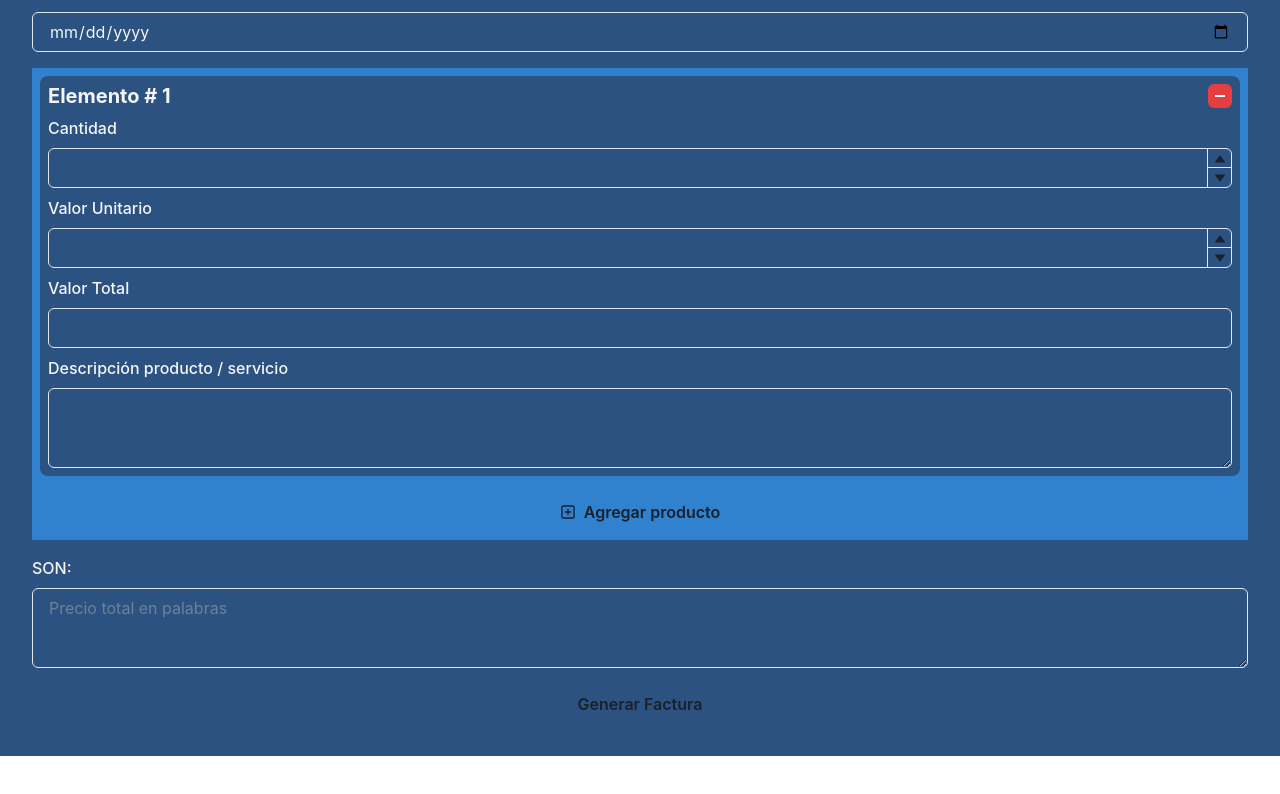
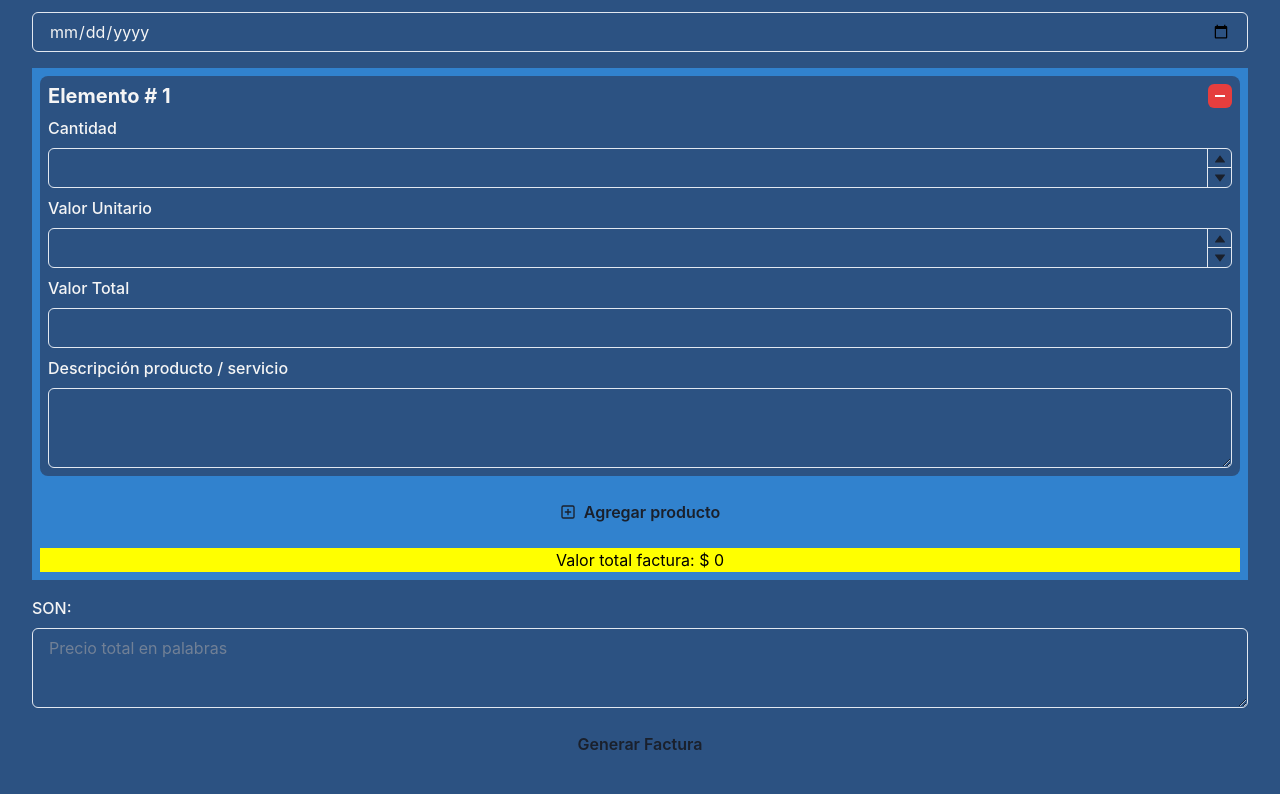
Before and after one commit to jhnemogap/emanuelimpresores-processes, a Next.js app: page /invoices/new in a window 1280 px wide. Shown: the part 599-1393 px from the top of the page. Before the commit the page ends 1355 px from the top, so only its background shows below. Built offline with nearby package versions, Linux system fonts and the light colour scheme.

Commit message:
feat: invoice total value in number mode

```diff
--- a/src/pages/invoices/new.tsx
+++ b/src/pages/invoices/new.tsx
@@ -11,11 +11,11 @@ import {
   NumberIncrementStepper,
   NumberInput,
   NumberInputField,
-  NumberInputStepper,
+  NumberInputStepper, Text,
   Textarea,
   VStack,
 } from '@chakra-ui/react';
-import { useEffect, useState } from 'react';
+import { useCallback, useEffect, useState } from 'react';
 import { MinusIcon, PlusSquareIcon } from '@chakra-ui/icons';
 
 import type { SyntheticEvent } from 'react';
@@ -129,6 +129,10 @@ function InvoiceProducts() {
     );
   }
 
+  const handleInvoiceTotalValue = useCallback(() => {
+    return formatCurrencyValue({ value: products.reduce((pv, p) => pv + p.totalValue, 0) });
+  }, [products]);
+
   return (
     <VStack
       as='section'
@@ -146,9 +150,14 @@ function InvoiceProducts() {
           onDelete={handleDeleteProduct}
         />
       ))}
-        <Button variant='ghost' leftIcon={<PlusSquareIcon />} onClick={handleAddProduct}>
-          Agregar producto
-        </Button>
+
+      <Button variant='ghost' leftIcon={<PlusSquareIcon />} onClick={handleAddProduct}>
+        Agregar producto
+      </Button>
+
+      <Text align='center' as='mark'>
+        {`Valor total factura: ${handleInvoiceTotalValue()}`}
+      </Text>
     </VStack>
   );
 }
```
